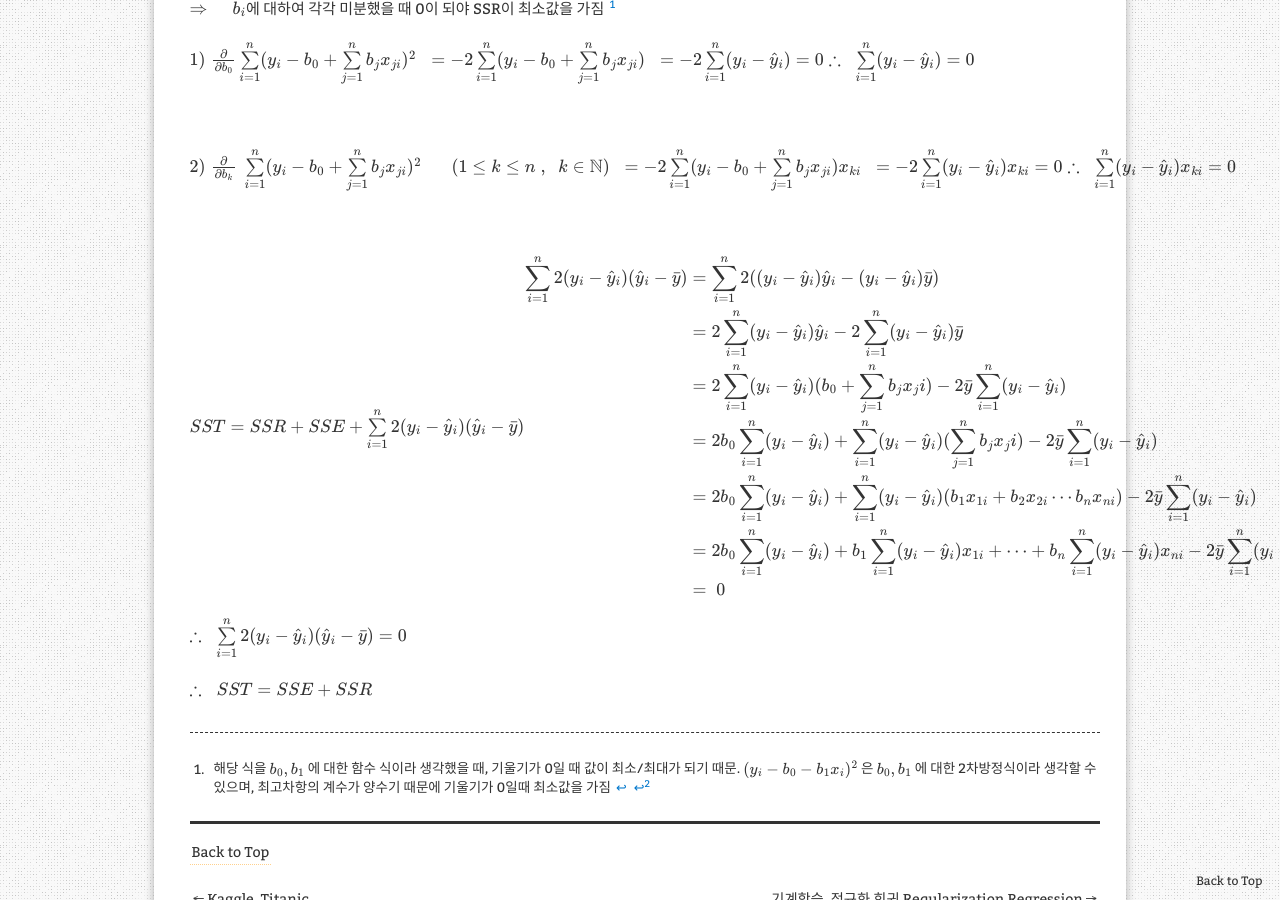
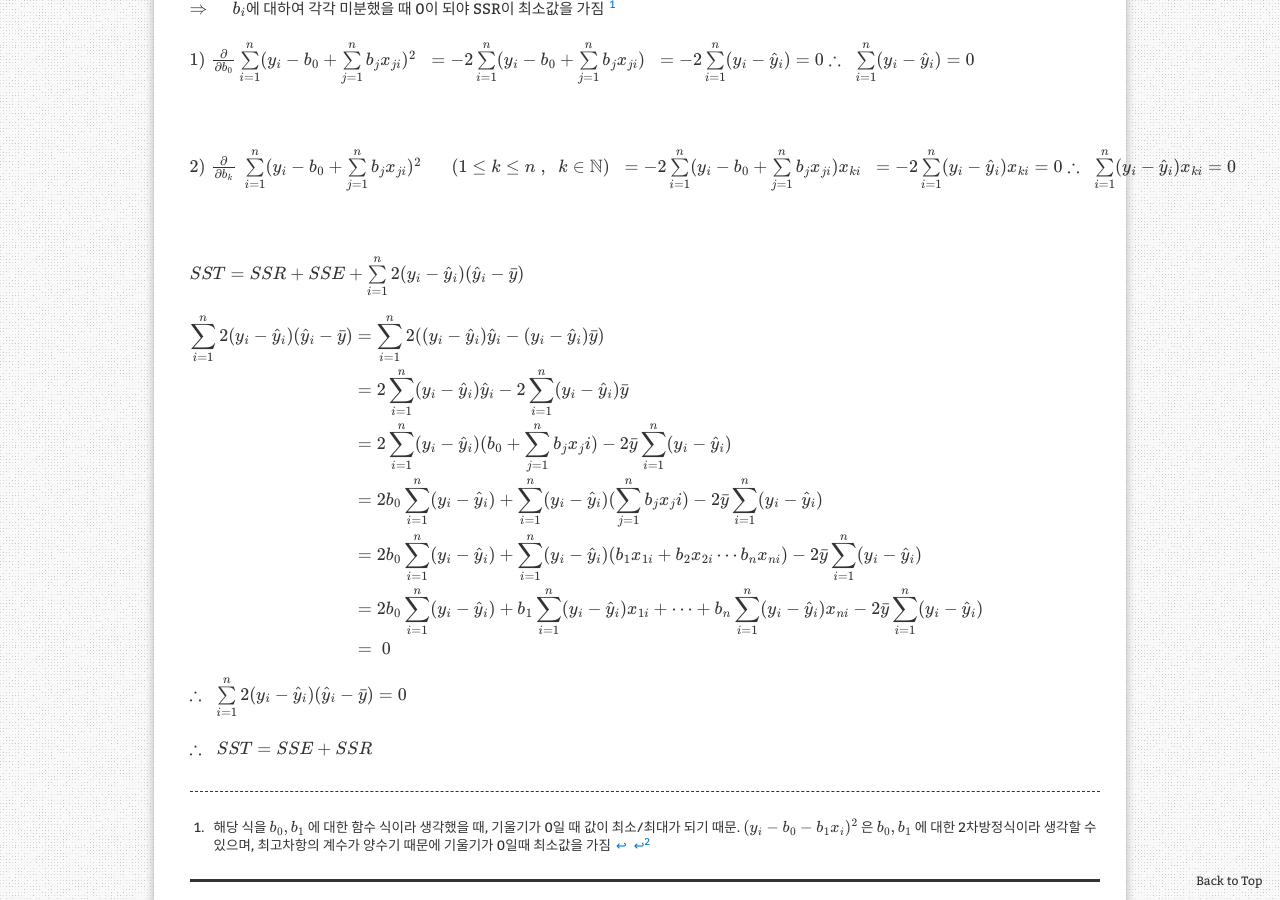
Before and after one commit to aristohyun/aristohyun.github.io, a Jekyll site: the page built from _posts/2021-06-25-Linear-Regression.md, in a window 1280 px wide and 900 px high, scrolled down 3953 px. Built offline with Jekyll 4.4.1, drawn with Linux system fonts in a browser that asks for light colours; formulas are drawn with MathJax 3; comment, search, counter and statistics services are not loaded.

Commit message:
Update 2021-06-25-Linear-Regression.md

```diff
--- a/_posts/2021-06-25-Linear-Regression.md
+++ b/_posts/2021-06-25-Linear-Regression.md
@@ -139,8 +139,9 @@ $ 2) \; \frac{\partial }{\partial b_ k} \; \sum\limits_ {i=1}^{n}(y_ i - b_ 0 +
 
 <br/>
 
-$ SST = SSR + SSE + \sum\limits_ {i=1}^{n}2(y_ i - \hat{y}_ i)(\hat{y}_ i - \bar{y}) \\\
-\begin{align\*}\sum\limits_ {i=1}^{n}2(y_ i - \hat{y}_ i)(\hat{y}_ i - \bar{y}) &= \sum\limits_{i=1}^{n}2((y_ i - \hat{y}_ i) \hat{y}_ i - (y_ i - \hat{y}_ i) \bar{y}) \\\
+$ SST = SSR + SSE + \sum\limits_ {i=1}^{n}2(y_ i - \hat{y}_ i)(\hat{y}_ i - \bar{y}) $
+
+$ \begin{align\*}\sum\limits_ {i=1}^{n}2(y_ i - \hat{y}_ i)(\hat{y}_ i - \bar{y}) &= \sum\limits_{i=1}^{n}2((y_ i - \hat{y}_ i) \hat{y}_ i - (y_ i - \hat{y}_ i) \bar{y}) \\\
 &= 2 \sum\limits_ {i=1}^{n} (y_ i - \hat{y}_ i)\hat{y}_ i - 2 \sum\limits_{i=1}^{n} (y_ i - \hat{y}_ i) \bar{y} \\\
 &= 2 \sum\limits_ {i=1}^{n} (y_ i - \hat{y}_ i)(b_ 0 + \sum \limits_ {j=1}^{n} b_ j x_ ji) - 2\bar{y} \sum\limits_{i=1}^{n} (y_ i - \hat{y}_ i) \\\
 &= 2 b_0 \sum\limits_ {i=1}^{n} (y_ i - \hat{y}_ i) + \sum\limits_ {i=1}^{n} (y_ i - \hat{y}_ i)(\sum \limits_ {j=1}^{n} b_ j x_ ji) - 2\bar{y} \sum\limits_{i=1}^{n} (y_ i - \hat{y}_ i) \\\
```
